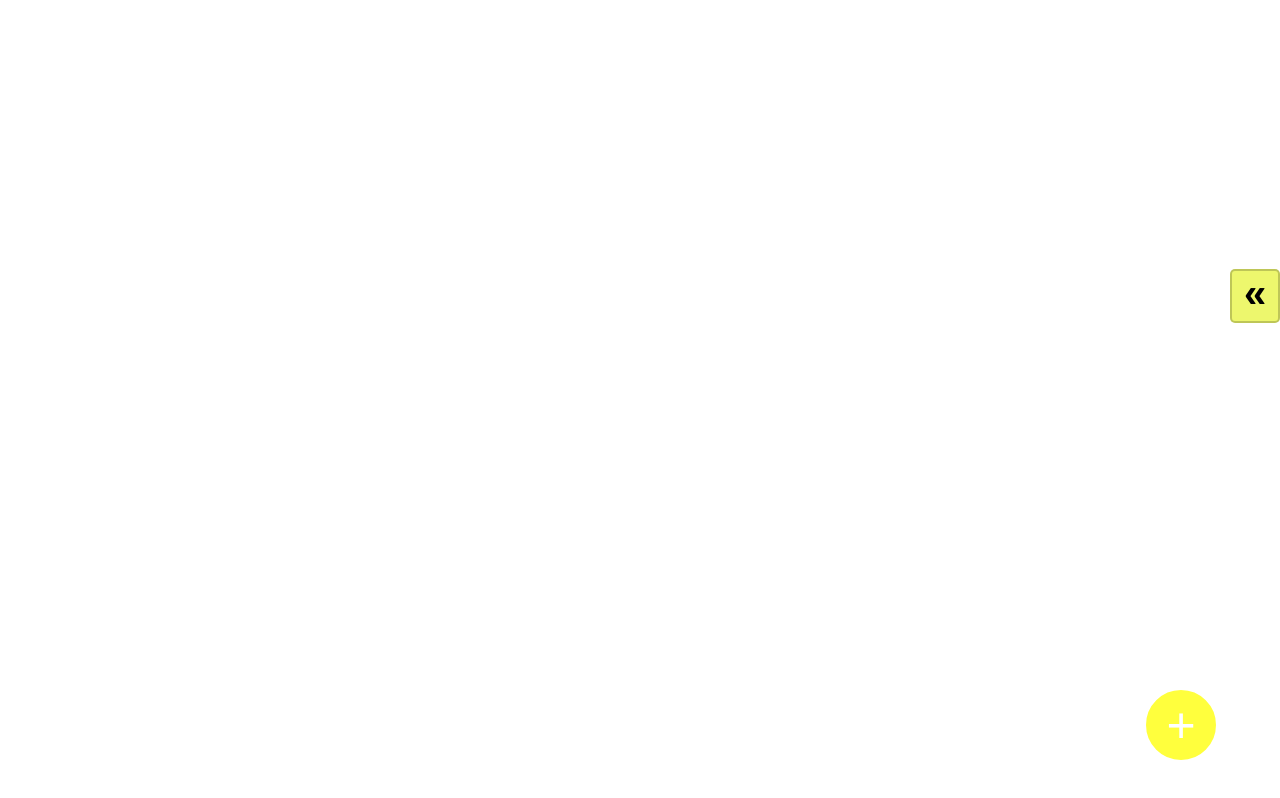
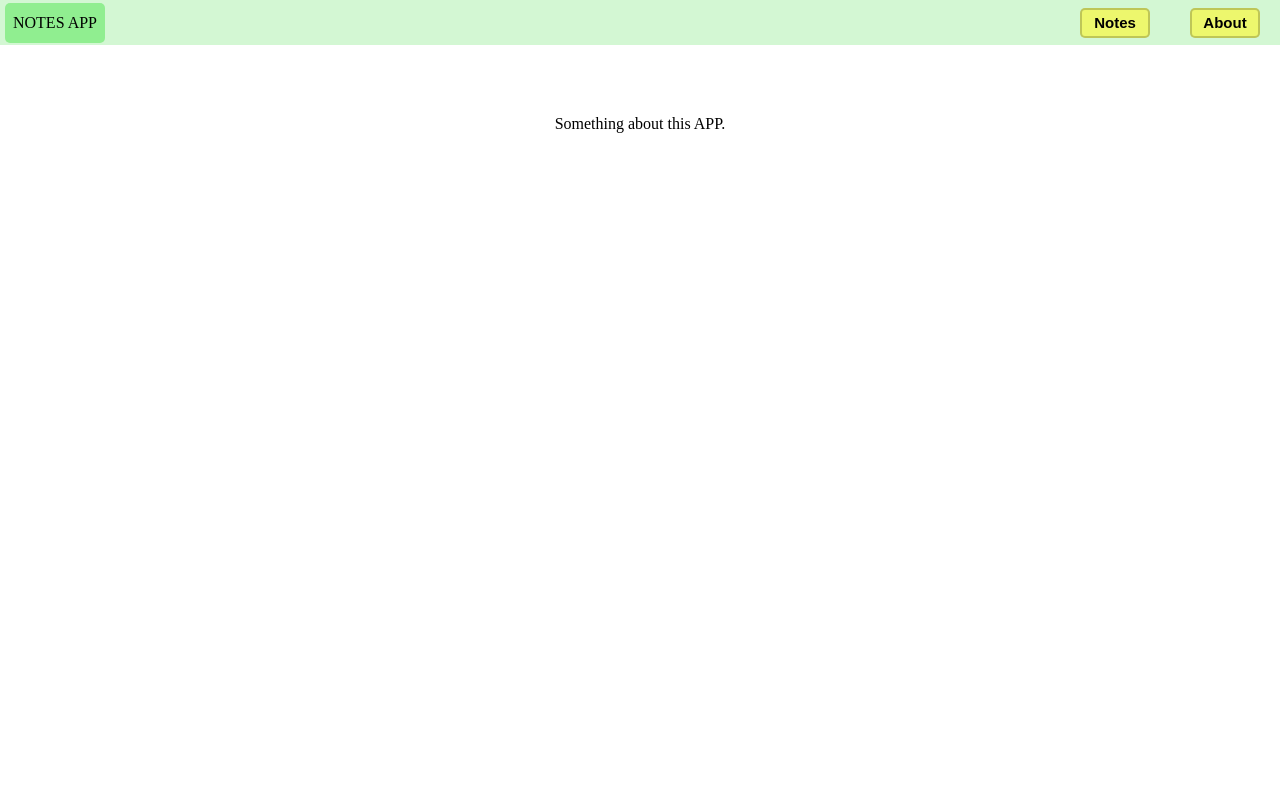
Before and after one commit to VladislavSaleev/notes-app, a Vue app: page /about in a window 1280 px wide. Built offline with nearby package versions, Linux system fonts and the light colour scheme.

Commit message:
added navbar, vue router

```diff
--- a/package.json
+++ b/package.json
@@ -9,11 +9,13 @@
   },
   "dependencies": {
     "core-js": "^3.6.5",
-    "vue": "^3.0.0"
+    "vue": "^3.0.0",
+    "vue-router": "^4.0.0-0"
   },
   "devDependencies": {
     "@vue/cli-plugin-babel": "~4.5.0",
     "@vue/cli-plugin-eslint": "~4.5.0",
+    "@vue/cli-plugin-router": "~4.5.0",
     "@vue/cli-service": "~4.5.0",
     "@vue/compiler-sfc": "^3.0.0",
     "babel-eslint": "^10.1.0",
--- a/src/App.vue
+++ b/src/App.vue
@@ -1,117 +1,15 @@
 <template>
-  <div class="container">
-    <NotesList :notes="notes" @deleteNote="deleteNote" @openNote="openNote" />
-    <transition-group name="fade">
-      <AddNote
-        :onAdd="addNote"
-        :visibleAddNote="visibleAddNote"
-        v-if="visibleAddNote"
-        @toggleAddNote="toggleAddNote"
-      />
-      <OpenNote
-        :selectedNote="selectedNote"
-        v-if="visibleOpenNote"
-        @toggle="toggleOpenNote"
-        :onEdit="editNote"
-      />
-    </transition-group>
-    <RightPanel />
-    <button
-      class="btn-add"
-      @click.exact="toggleAddNote"
-      @click.ctrl.exact.stop="addEmptyNote"
-    >
-      +
-    </button>
+  <div>
+    <Navbar />
+    <router-view></router-view>
   </div>
 </template>
 
 <script>
-import NotesList from "@/components/NotesList";
-import AddNote from "@/components/AddNote";
-import OpenNote from "@/components/OpenNote";
-import RightPanel from "@/components/RightPanel";
+import Navbar from "@/components/Navbar";
 export default {
-  name: "App",
   components: {
-    NotesList,
-    AddNote,
-    OpenNote,
-    RightPanel,
-  },
-  data() {
-    return {
-      notes: [],
-      selectedNote: {},
-      visibleOpenNote: false,
-      visibleAddNote: false,
-    };
-  },
-  methods: {
-    addNote(note) {
-      this.notes.push(note);
-      this.toggleAddNote();
-    },
-    addEmptyNote() {
-      const emptyNote = {
-        title: "",
-        body: "",
-        id: Date.now(),
-      };
-      this.notes.push(emptyNote);
-    },
-    deleteNote(id) {
-      this.notes = this.notes.filter((n) => n.id !== id);
-    },
-    openNote(id) {
-      this.selectedNote = this.notes.find((el) => el.id == id);
-      this.visibleOpenNote = !this.visibleOpenNote;
-    },
-    toggleOpenNote() {
-      this.visibleOpenNote = !this.visibleOpenNote;
-    },
-    editNote(edno) {
-      const currIdx = this.notes.findIndex((el) => el.id == edno.id);
-      this.notes.splice(currIdx, 1, edno);
-      this.visibleOpenNote = !this.visibleOpenNote;
-    },
-    toggleAddNote() {
-      this.visibleAddNote = !this.visibleAddNote;
-    },
-  },
-  watch: {
-    // add notes to localStorage
-    notes: {
-      handler(newValue) {
-        localStorage.setItem("storedNotes", JSON.stringify(newValue));
-      },
-      deep: true,
-    },
-  },
-  mounted() {
-    //upload notes from localStorage on page load/refresh
-    if (localStorage.storedNotes) {
-      this.notes = JSON.parse(localStorage.getItem("storedNotes"));
-    }
-    //listener for global keyboard shortcut commands
-    let keysPressed = {};
-    document.addEventListener("keydown", (event) => {
-      keysPressed[event.key] = true;
-      if (
-        keysPressed["Control"] &&
-        event.key == "Enter" &&
-        !this.visibleAddNote &&
-        !this.visibleOpenNote
-      ) {
-        this.toggleAddNote();
-      }
-      if (event.key == "Escape") {
-        this.visibleOpenNote = this.visibleAddNote = false;
-      }
-    });
-    document.addEventListener("keyup", (event) => {
-      keysPressed[event.key] = false;
-    });
+    Navbar,
   },
 };
 </script>
@@ -121,43 +19,4 @@ export default {
   padding: 0;
   margin: 0;
 }
-.fade-enter-active,
-.fade-leave-active {
-  transition: opacity 0.3s ease;
-}
-
-.fade-enter-from,
-.fade-leave-to {
-  opacity: 0;
-}
-.container {
-  display: flex;
-  justify-content: flex-start;
-  align-items: baseline;
-  font-family: Avenir, Helvetica, Arial, sans-serif;
-  -webkit-font-smoothing: antialiased;
-  -moz-osx-font-smoothing: grayscale;
-  color: #2c3e50;
-  margin-top: 60px;
-  .btn-add {
-    position: fixed;
-    right: 5%;
-    bottom: 5%;
-    width: 70px;
-    height: 70px;
-    border-radius: 38px;
-    border: 2px solid rgb(255, 255, 61);
-    background-color: rgb(255, 255, 61);
-    font-size: 50px;
-    color: white;
-    cursor: pointer;
-    user-select: none;
-    z-index: 1;
-    transition: all 0.3s linear;
-    &:hover {
-      border: 2px solid #2c3e50;
-      color: #2c3e50;
-    }
-  }
-}
 </style>
--- a/src/components/AddNote.vue
+++ b/src/components/AddNote.vue
@@ -109,10 +109,16 @@ export default {
     }
   }
 }
-@media screen and (max-width: 1200px) {
+@media screen and (max-width: 1450px) {
   .form {
-    &-title,
     &-body {
+      height: 400px;
+    }
+  }
+}
+@media screen and (max-width: 800px) {
+  .form {
+    &-title {
       max-width: 350px;
     }
     &-body {
--- /dev/null
+++ b/src/components/Navbar.vue
@@ -0,0 +1,37 @@
+<template>
+  <header class="navbar">
+    <div class="logo">NOTES APP</div>
+    <div>
+      <MyButton @click="$router.push('/')">Notes</MyButton>
+      <MyButton @click="$router.push('/about')">About</MyButton>
+    </div>
+  </header>
+</template>
+
+<script>
+import MyButton from "@/components/UI/MyButton";
+export default {
+  components: {
+    MyButton,
+  },
+};
+</script>
+
+<style lang="scss" scoped>
+.navbar {
+  display: flex;
+  align-items: center;
+  justify-content: space-between;
+  background-color: rgb(211, 247, 211);
+  height: 45px;
+  .logo {
+    background-color: lightgreen;
+    height: 40px;
+    width: 100px;
+    text-align: center;
+    line-height: 40px;
+    margin-left: 5px;
+    border-radius: 5px;
+  }
+}
+</style>
--- a/src/components/NotesList.vue
+++ b/src/components/NotesList.vue
@@ -29,7 +29,7 @@ export default {
 
 <style lang="scss" scoped>
 .note-animation-item {
-  transition: all 0.6s ease;
+  transition: all 0.4s ease;
 }
 .note-animation-leave-active {
   position: fixed;
--- a/src/main.js
+++ b/src/main.js
@@ -1,4 +1,9 @@
 import { createApp } from 'vue'
 import App from './App.vue'
+import router from '@/router/router'
 
-createApp(App).mount('#app')
+const app = createApp(App)
+
+app
+    .use(router)
+    .mount('#app')
--- /dev/null
+++ b/src/pages/About.vue
@@ -0,0 +1,14 @@
+<template>
+  <div class="about">Something about this APP.</div>
+</template>
+
+<script>
+export default {};
+</script>
+
+<style lang="scss" scoped>
+.about {
+  margin-top: 70px;
+  text-align: center;
+}
+</style>
--- /dev/null
+++ b/src/pages/NotesPage.vue
@@ -0,0 +1,160 @@
+<template>
+  <div class="container">
+    <NotesList :notes="notes" @deleteNote="deleteNote" @openNote="openNote" />
+    <transition-group name="fade">
+      <AddNote
+        :onAdd="addNote"
+        :visibleAddNote="visibleAddNote"
+        v-if="visibleAddNote"
+        @toggleAddNote="toggleAddNote"
+      />
+      <OpenNote
+        :selectedNote="selectedNote"
+        v-if="visibleOpenNote"
+        @toggle="toggleOpenNote"
+        :onEdit="editNote"
+      />
+    </transition-group>
+    <RightPanel />
+    <button
+      class="btn-add"
+      @click.exact="toggleAddNote"
+      @click.ctrl.exact.stop="addEmptyNote"
+    >
+      +
+    </button>
+  </div>
+</template>
+
+<script>
+import NotesList from "@/components/NotesList";
+import AddNote from "@/components/AddNote";
+import OpenNote from "@/components/OpenNote";
+import RightPanel from "@/components/RightPanel";
+export default {
+  name: "App",
+  components: {
+    NotesList,
+    AddNote,
+    OpenNote,
+    RightPanel,
+  },
+
+  data() {
+    return {
+      notes: [],
+      selectedNote: {},
+      visibleOpenNote: false,
+      visibleAddNote: false,
+    };
+  },
+  methods: {
+    addNote(note) {
+      this.notes.push(note);
+      this.toggleAddNote();
+    },
+    addEmptyNote() {
+      const emptyNote = {
+        title: "",
+        body: "",
+        id: Date.now(),
+      };
+      this.notes.push(emptyNote);
+    },
+    deleteNote(id) {
+      this.notes = this.notes.filter((n) => n.id !== id);
+    },
+    openNote(id) {
+      this.selectedNote = this.notes.find((el) => el.id == id);
+      this.visibleOpenNote = !this.visibleOpenNote;
+    },
+    toggleOpenNote() {
+      this.visibleOpenNote = !this.visibleOpenNote;
+    },
+    editNote(edno) {
+      const currIdx = this.notes.findIndex((el) => el.id == edno.id);
+      this.notes.splice(currIdx, 1, edno);
+      this.visibleOpenNote = !this.visibleOpenNote;
+    },
+    toggleAddNote() {
+      this.visibleAddNote = !this.visibleAddNote;
+    },
+  },
+  watch: {
+    // add notes to localStorage
+    notes: {
+      handler(newValue) {
+        localStorage.setItem("storedNotes", JSON.stringify(newValue));
+      },
+      deep: true,
+    },
+  },
+  mounted() {
+    //upload notes from localStorage on page load/refresh
+    if (localStorage.storedNotes) {
+      this.notes = JSON.parse(localStorage.getItem("storedNotes"));
+    }
+    //listener for global keyboard shortcut commands
+    let keysPressed = {};
+    document.addEventListener("keydown", (event) => {
+      keysPressed[event.key] = true;
+      if (
+        keysPressed["Control"] &&
+        event.key == "Enter" &&
+        !this.visibleAddNote &&
+        !this.visibleOpenNote
+      ) {
+        this.toggleAddNote();
+      }
+      if (event.key == "Escape") {
+        this.visibleOpenNote = this.visibleAddNote = false;
+      }
+    });
+    document.addEventListener("keyup", (event) => {
+      keysPressed[event.key] = false;
+    });
+  },
+};
+</script>
+
+<style lang="scss">
+.fade-enter-active,
+.fade-leave-active {
+  transition: opacity 0.3s ease;
+}
+
+.fade-enter-from,
+.fade-leave-to {
+  opacity: 0;
+}
+.container {
+  display: flex;
+  justify-content: flex-start;
+  align-items: baseline;
+  font-family: Avenir, Helvetica, Arial, sans-serif;
+  -webkit-font-smoothing: antialiased;
+  -moz-osx-font-smoothing: grayscale;
+  color: #2c3e50;
+  margin-top: 20px;
+  .btn-add {
+    position: fixed;
+    right: 5%;
+    bottom: 5%;
+    width: 70px;
+    height: 70px;
+    border-radius: 38px;
+    border: 2px solid rgb(255, 255, 61);
+    background-color: rgb(255, 255, 61);
+    font-size: 50px;
+    color: white;
+    cursor: pointer;
+    user-select: none;
+    z-index: 1;
+    transition: all 0.3s linear;
+    &:hover {
+      border: 2px solid #2c3e50;
+      color: #2c3e50;
+    }
+  }
+}
+</style>
--- /dev/null
+++ b/src/router/router.js
@@ -0,0 +1,20 @@
+import NotesPage from "@/pages/NotesPage"
+import { createRouter, createWebHistory } from "vue-router"
+import About from '@/pages/About'
+const routes = [
+    {
+        path: '/',
+        component: NotesPage
+    },
+    {
+        path: '/about',
+        component: About
+    }
+]
+
+const router = createRouter({
+    routes,
+    history: createWebHistory(process.env.BASE_URL)
+})
+
+export default router
```
Also changed, not shown: 2 other files (tests, documents, lock files or other folders).
